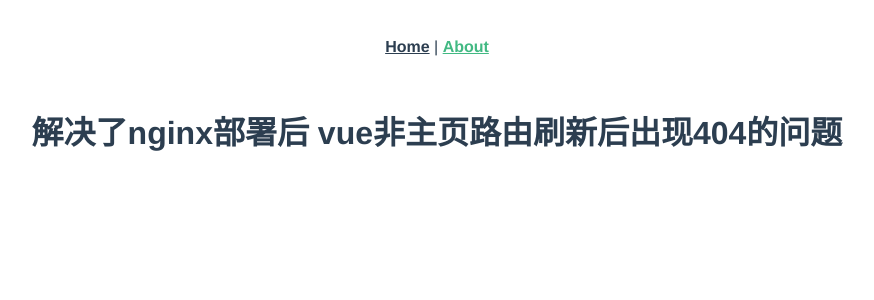
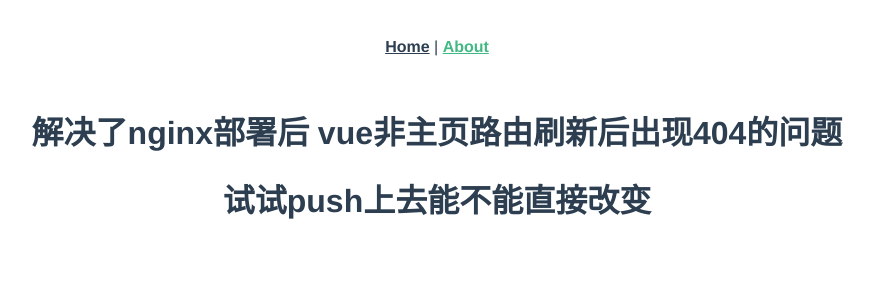
Before and after one commit to BUAA-SE-2022-Summer/Frontend, a Vue app: page /about in a window 1280 px wide. Shown: the top 300 px of the page, without its empty margins (203-1077 px from the left). Built offline with nearby package versions, Linux system fonts and the light colour scheme.

Commit message:
试试push上去能不能直接修改内容

```diff
--- a/src/views/AboutView.vue
+++ b/src/views/AboutView.vue
@@ -1,5 +1,6 @@
 <template>
   <div class="about">
     <h1>解决了nginx部署后 vue非主页路由刷新后出现404的问题</h1>
+    <h1>试试push上去能不能直接改变</h1>
   </div>
 </template>
```
Also changed, not shown: 1 other file (tests, documents, lock files or other folders).
